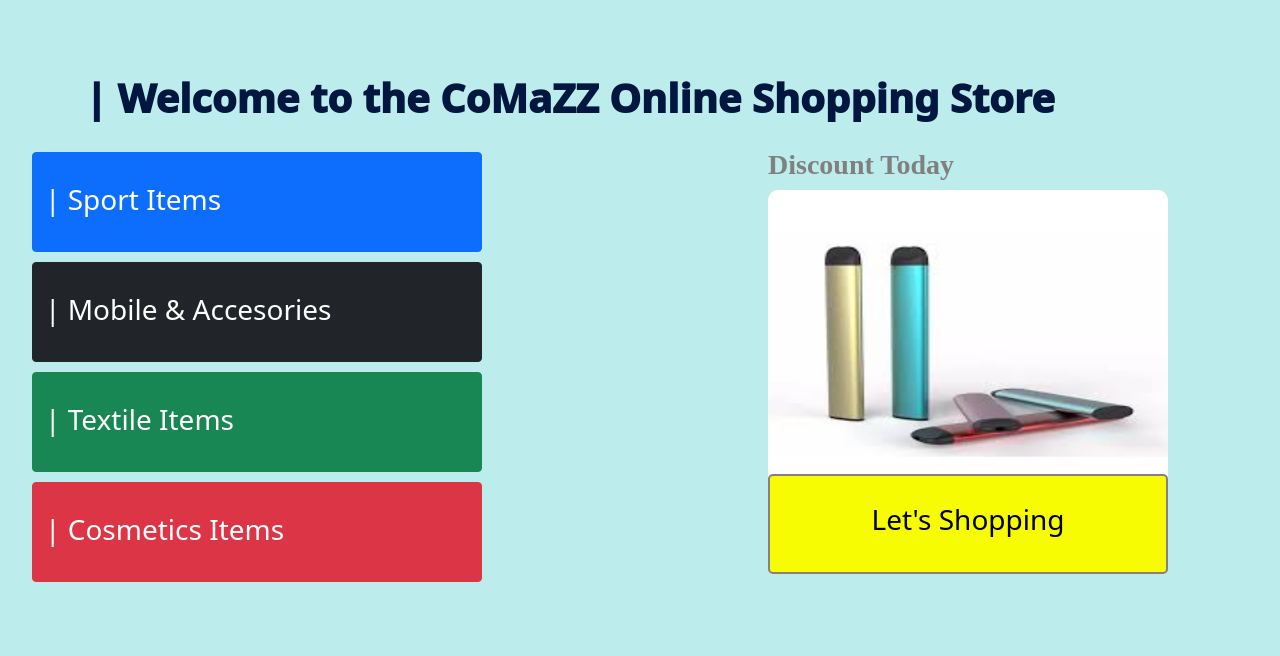
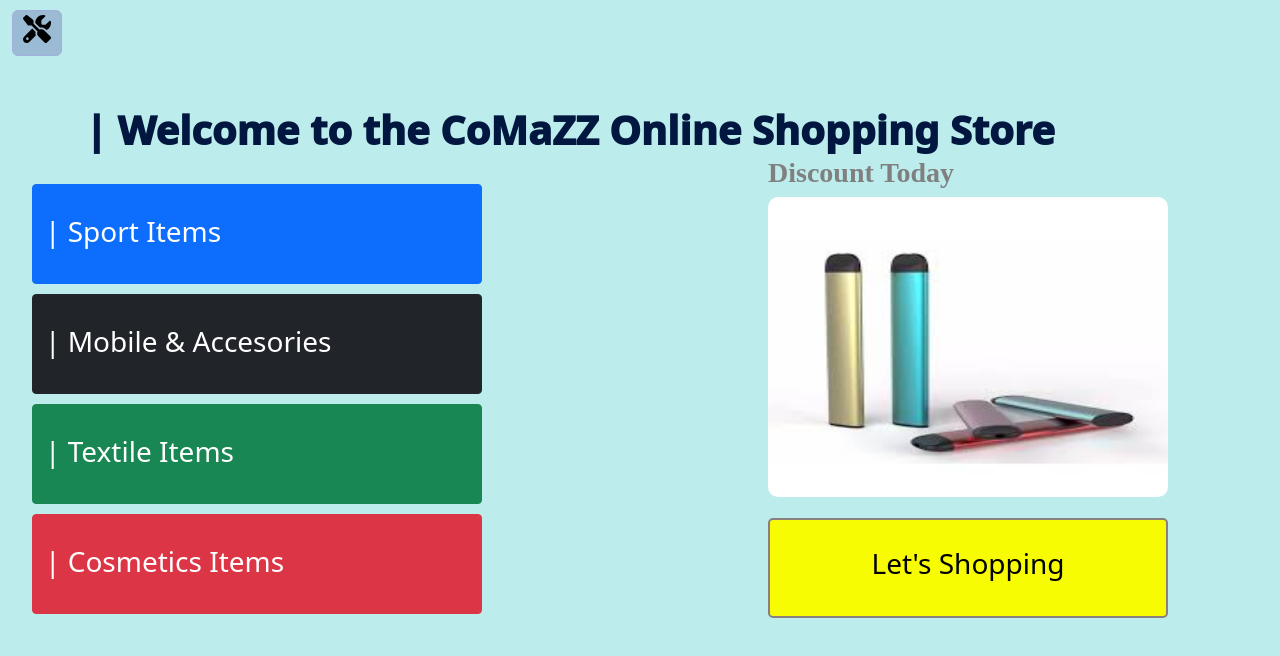
Before and after one commit to AshanManuka/E-Shop, a React (Create React App) app in the folder client/: page / in a window 1280 px wide. Shown: the top 656 px of the page. Built offline with nearby package versions, Linux system fonts and the light colour scheme.

Commit message:
created button to navigate admin dashboard & start develop admin dash

```diff
--- a/client/src/App.js
+++ b/client/src/App.js
@@ -4,6 +4,7 @@
 import UserDashboard from './components/UserDashboard';
 import ItemList from './components/ItemList';
 import OrderForm from './components/OrderForm';
+import AdminDashboard from './components/AdminDashboard';
 
 
 
@@ -20,6 +21,7 @@
             <Route path="/userPage" exact Component={UserDashboard}></Route>
             <Route path="/itemPage" exact Component={ItemList}></Route>
             <Route path='/orderForm' exact Component={OrderForm}></Route>
+            <Route path='/adminDashboard' exact Component={AdminDashboard}></Route>
 
             </Routes>
 
--- a/client/src/components/Home.js
+++ b/client/src/components/Home.js
@@ -1,7 +1,8 @@
 import React, { Component } from 'react';
 import './../css/home.css';
 import { Route, Routes } from 'react-router-dom';
-
+import { FontAwesomeIcon } from '@fortawesome/react-fontawesome';
+import { faScrewdriverWrench } from '@fortawesome/free-solid-svg-icons';
 
 export default class Home extends Component {
 
@@ -9,6 +10,7 @@
     return (
       <div>
 
+        <button type="button" id='adminBtn'><a href='/adminDashboard' style={{textDecoration: 'none', color: 'black'}}><h3><FontAwesomeIcon icon={faScrewdriverWrench} /></h3></a></button>
 
         <br/>
         <h1 style={{color:"#011740"}}>| Welcome to the CoMaZZ Online Shopping Store</h1>
--- a/client/src/css/home.css
+++ b/client/src/css/home.css
@@ -49,7 +49,7 @@
     position: absolute;
     background-color: #f8fc03;
     left: 60%;
-    top: 80%;
+    top: 83%;
     width: 400px;
     height: 100px;
     border-radius: 5px;
@@ -59,3 +59,11 @@
 #goBtn>h3{
     color: black;
 }
+
+#adminBtn{
+    background-color: rgb(155, 187, 212);
+    border: 1px solid rgb(160, 176, 221);
+    border-radius: 6px;
+    margin-top: 10px;
+    width: 50px;
+}
```
Also changed, not shown: client/src/css/adminDashboard.css (added).
